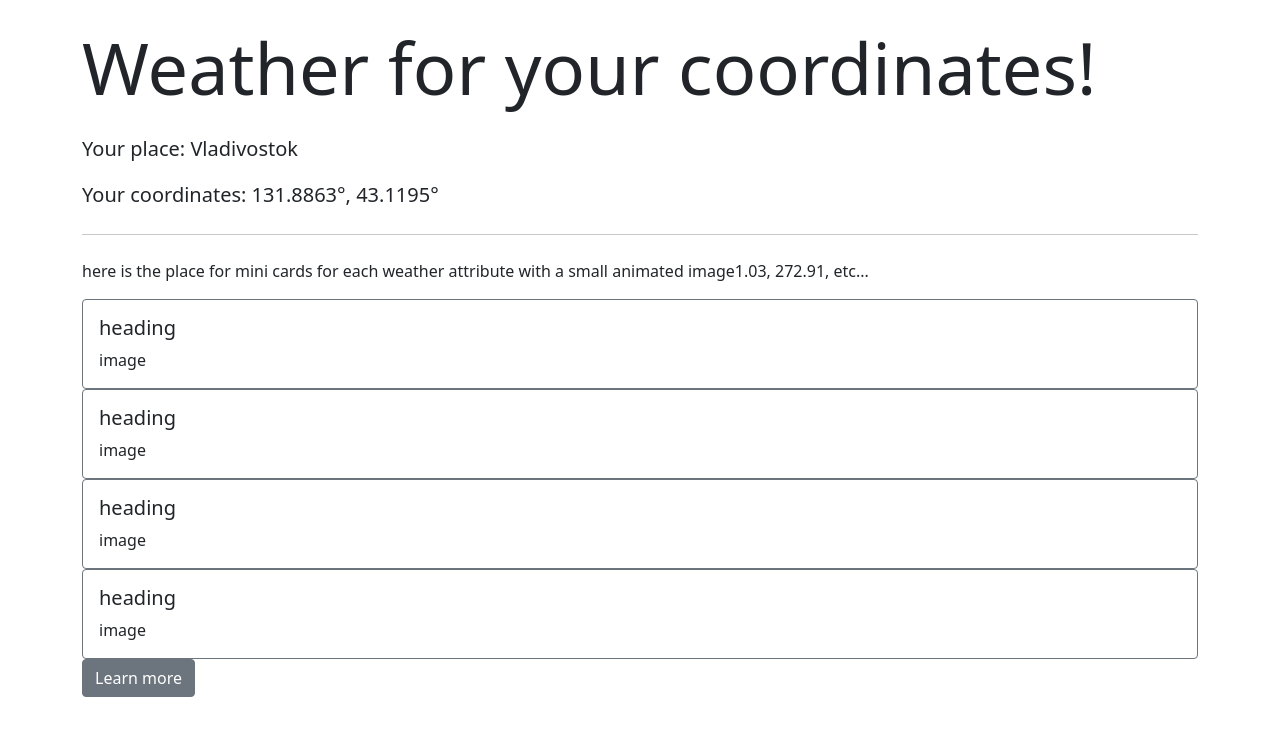
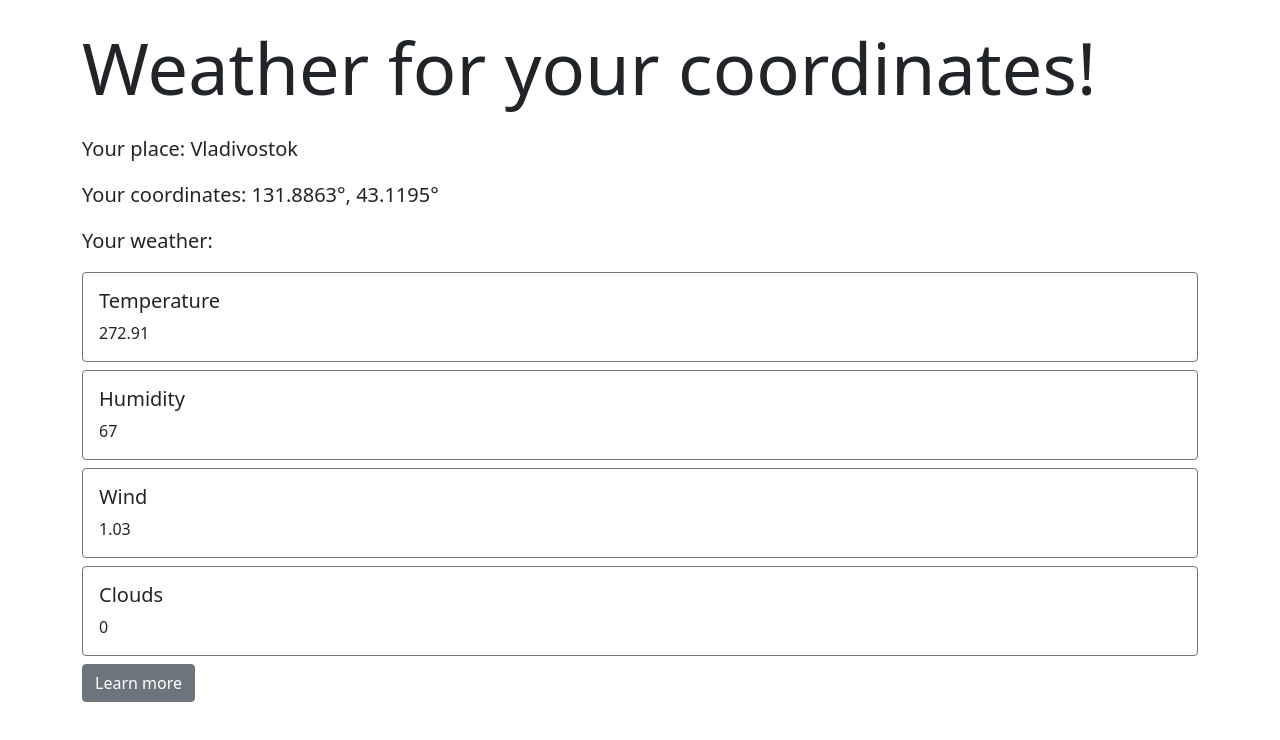
Before and after one commit to thatkit/weather-app-1-prod, a React (Create React App) app: page / in a window 1280 px wide. Shown: the top 740 px of the page. Built offline with nearby package versions, Linux system fonts and the light colour scheme.

Commit message:
passing states as props

```diff
--- a/src/components/App/App.js
+++ b/src/components/App/App.js
@@ -12,11 +12,15 @@ export const App = (props) => {
             lat: 0
         },
         main: {
-            temp: 0
+            temp: 0,
+            humidity: 0
         },
         wind: {
             speed: 0,
             deg: 0
+        },
+        clouds: {
+            all: 0
         },
         name: ''
     });
@@ -55,16 +59,25 @@ export const App = (props) => {
                 <p className="lead">
                     Your coordinates: {weather.coord.lon}&deg;, {weather.coord.lat}&deg;
                 </p>
-                <hr className="my-4" />
-                <p>
-                    here is the place for mini cards for each weather attribute with a small animated image
-
-                    {weather.wind.speed}, {weather.main.temp}, etc...
+                <p className="lead">
+                    Your weather:
                 </p>
-                <Tile />
-                <Tile />
-                <Tile />
-                <Tile />
+                <Tile
+                    heading="Temperature"
+                    value={weather.main.temp}
+                />
+                <Tile
+                    heading="Humidity"
+                    value={weather.main.humidity}
+                />
+                <Tile
+                    heading="Wind"
+                    value={weather.wind.speed}
+                />
+                <Tile
+                    heading="Clouds"
+                    value={weather.clouds.all}
+                />
                 <Button color="secondary">Learn more</Button>
             </Jumbotron>
         </Container>
--- a/src/components/Tile/Tile.js
+++ b/src/components/Tile/Tile.js
@@ -4,9 +4,9 @@ import { Card, CardTitle, CardText } from 'reactstrap';
 
 export const Tile = (props) => {
     return (
-    <Card body outline color="secondary">
-        <CardTitle tag="h5">heading</CardTitle>
-        <CardText>image</CardText>
+    <Card body outline color="secondary" className="mt-2 mb-2">
+        <CardTitle tag="h5">{props.heading}</CardTitle>
+        <CardText>{props.value}</CardText>
     </Card>
     );
 }
```
